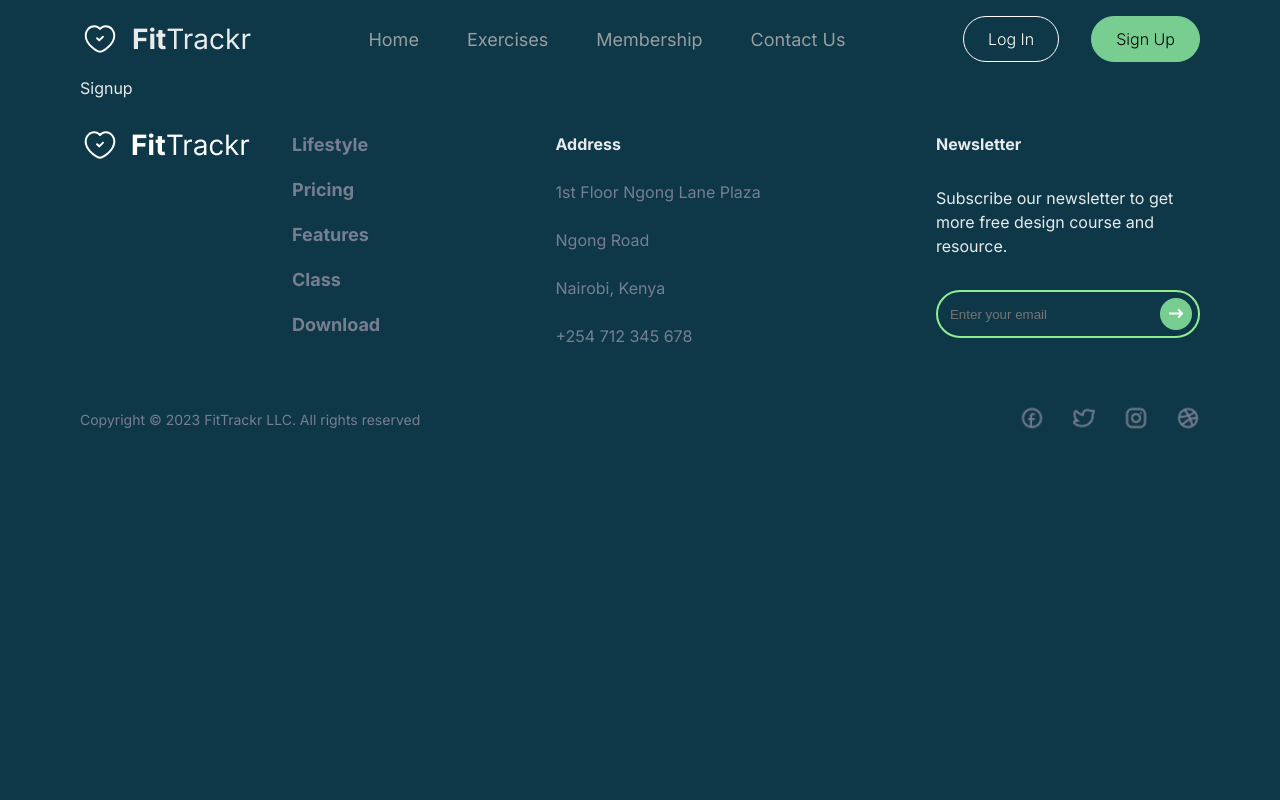
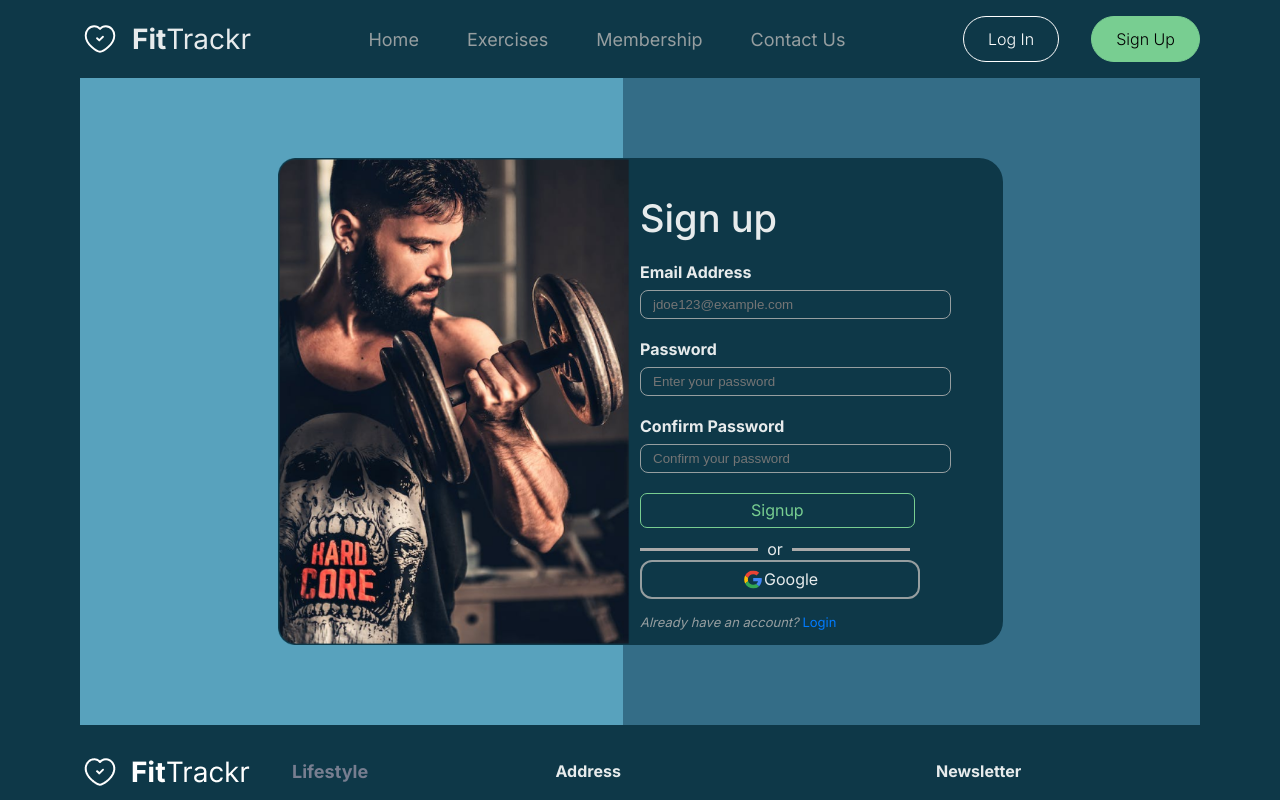
Before and after one commit to Ase020/fitTrackr-client, a React (Vite) app: page /signup in a window 1280 px wide. Shown: the top 800 px of the page. Built offline with nearby package versions, Linux system fonts and the light colour scheme; a web font is replaced by a local one.

Commit message:
Render signup build

```diff
--- a/src/pages/signup/Signup.jsx
+++ b/src/pages/signup/Signup.jsx
@@ -1,7 +1,72 @@
 import "./signup.css";
+import { signUp } from "../../assets";
+import { googleIcon } from "../../assets";
 
 const Signup = () => {
-  return <div>Signup</div>;
-};
+  return (
+    <div className="signup-container">
+      <div className="signup-wrapper">
+        <div className="image-container">
+          <img
+            src={signUp}
+            alt="Signup-image"
+            className="signup-image-container-image"
+          />
+        </div>
 
+        <div className="form-container">
+          <h2>Sign up</h2>
+          <form>
+            <div className="form-group">
+              <label htmlFor="email">Email Address</label>
+              <input
+                type="email"
+                id="email"
+                name="email"
+                placeholder="jdoe123@example.com"
+                required
+              />
+            </div>
+            <div className="form-group">
+              <label htmlFor="password">Password</label>
+              <input
+                type="password"
+                id="password"
+                name="password"
+                placeholder="Enter your password"
+                required
+              />
+            </div>
+            <div className="form-group">
+              <label htmlFor="confirmPassword">Confirm Password</label>
+              <input
+                type="password"
+                id="confirmPassword"
+                name="confirmPassword"
+                placeholder="Confirm your password"
+                required
+              />
+            </div>
+            <button type="submit">Signup</button>
+          </form>
+          <div id="or">or</div>
+          <div className="google-signup">
+            <img
+              src={googleIcon}
+              alt="Google-icon"
+              className="google-icon"
+            />
+            <p>Google</p>
+          </div>
+          <p className="have-account">
+            Already have an account?{" "}
+            <a className="login" href="/login">
+              Login
+            </a>
+          </p>
+        </div>
+      </div>
+    </div>
+  );
+}
 export default Signup;
--- a/src/pages/signup/signup.css
+++ b/src/pages/signup/signup.css
@@ -0,0 +1,195 @@
+.signup-container {
+    display: flex;
+    justify-content: center;
+    padding: 80px;
+    position: relative;
+}
+
+.signup-container::before,
+.signup-container::after {
+    content: "";
+    position: absolute;
+    top: 0;
+    width: 51.53%;
+    height: 100%;
+}
+
+.signup-container::before {
+    left: 0;
+    background-color: #58a2bd;
+}
+
+.signup-container::after {
+    right: 0;
+    background-color: #346D87;
+}
+
+.signup-wrapper {
+    position: relative;
+    z-index: 1;
+}
+
+.signup-wrapper {
+    display: flex;
+    align-items: center;
+    justify-content: center;
+    border-radius: 24px;
+    position: relative;
+}
+
+.signup-wrapper::after {
+    content: "";
+    position: absolute;
+    top: 0;
+    right: 0;
+    width: 60%;
+    height: 100%;
+    background-color: #0e3848;
+    border-radius: 0 24px 24px 0;
+    z-index: -1;
+}
+
+.image-container {
+    border-radius: 24px 0px 0px 24px;
+    flex: 1;
+    display: flex;
+    justify-content: center;
+    align-items: center;
+}
+
+.signup-image-container-image {
+    width: 100%;
+    height: 100%;
+    object-fit: contain;
+}
+
+.form-container {
+    flex: 1;
+    display: flex;
+    flex-direction: column;
+    align-items: flex-start;
+    gap: 15px;
+    padding-left: 30px;
+}
+
+.form-group {
+    display: flex;
+    flex-direction: column;
+    align-items: flex-start;
+    gap: 8px;
+    margin-bottom: 20px;
+}
+
+label {
+    font-weight: bold;
+}
+
+.form-container h2:first-of-type {
+    color: var(--neutral-100, #E7EBEC);
+    font-size: 48px;
+    font-style: normal;
+    font-weight: 500;
+    line-height: 145.023%;
+}
+
+input {
+    display: flex;
+    width: 272px;
+    padding: 6px 120px 6px 12px;
+    justify-content: center;
+    align-items: center;
+    gap: 10px;
+    background-color: #0e3848;
+    border-radius: 8px;
+    border: 1px solid var(--neutral-400, #969ea0);
+}
+
+input:focus {
+    background-color: #fff;
+}
+
+button {
+    color: #78ce91;
+    background-color: #0e3848;
+    font-family: Inter;
+    font-size: 16px;
+    font-style: normal;
+    font-weight: 400;
+    line-height: 145.023%;
+    display: flex;
+    justify-content: center;
+    padding: 5px 110px;
+    align-items: center;
+    gap: 24px;
+    border-radius: 7px;
+    border: 1px solid var(--signup-color, #78ce91);
+}
+
+button:hover {
+    color: #fff;
+    background-color: #28bb7b;
+    transition: all 0.5s ease-in;
+    cursor: pointer;
+    border-color: #fff;
+}
+
+#or {
+    position: relative;
+    width: 270px;
+    height: 12px;
+    top: 5px;
+    line-height: 2.5px;
+    text-align: center;
+}
+
+#or::before,
+#or::after {
+    position: absolute;
+    width: 118px;
+    height: 2px;
+    background-color: #aaa;
+    content: '';
+}
+
+#or::before {
+    left: 0;
+}
+
+#or::after {
+    right: 0;
+}
+
+.google-signup {
+    display: flex;
+    padding: 6px 100px;
+    cursor: pointer;
+    background-color: #0e3848;
+    border-radius: 12px;
+    border: 2px solid var(--neutral-400, #969EA0);/*not sure abut this*/
+
+}
+
+.google-signup p:first-of-type {
+    font-size: 16px;
+    font-style: normal;
+    line-height: 145.023%;
+}
+
+.google-icon {
+    padding: 2px;
+}
+
+.have-account {
+    font-style: italic;
+    font-size: small;
+    color: #969EA0;
+}
+
+.login {
+    font-style: normal;
+    color: #007BFF;
+}
+
+.login:hover {
+    color: rgb(4, 135, 30);
+}
```
